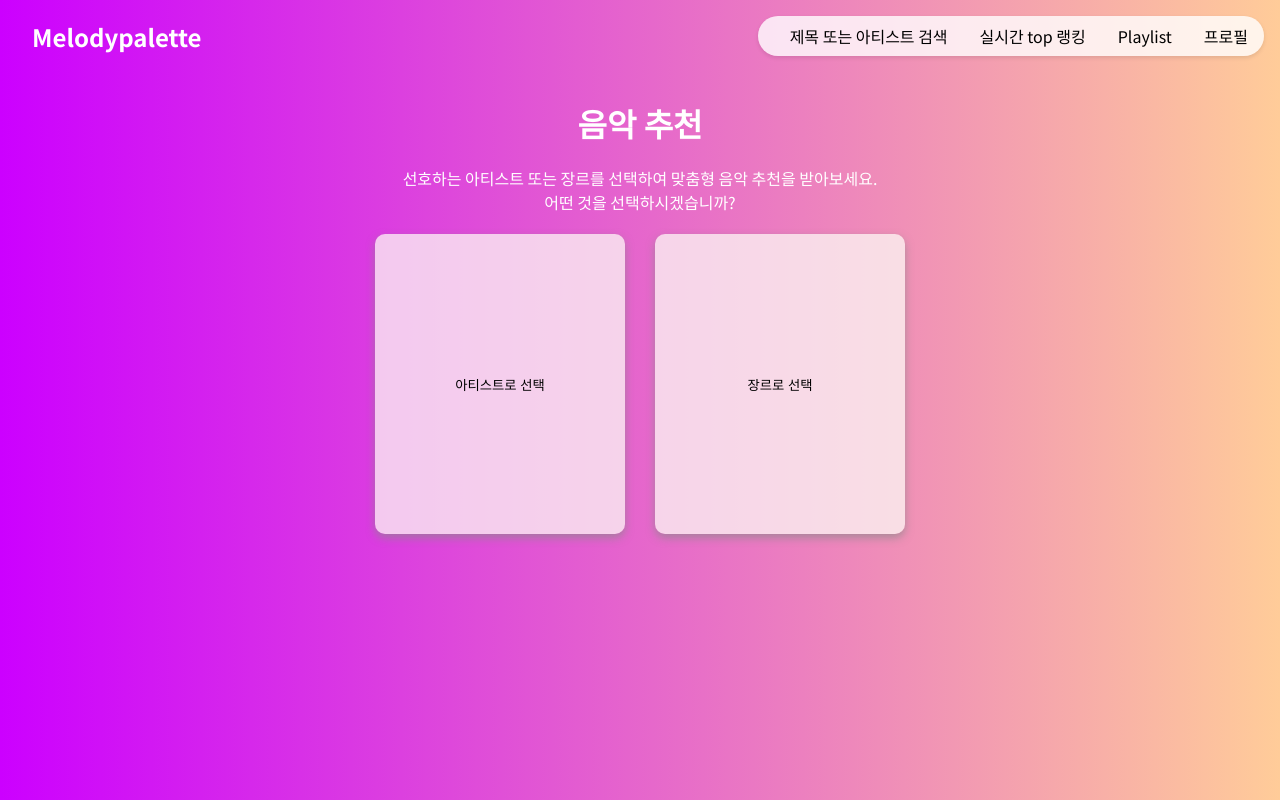
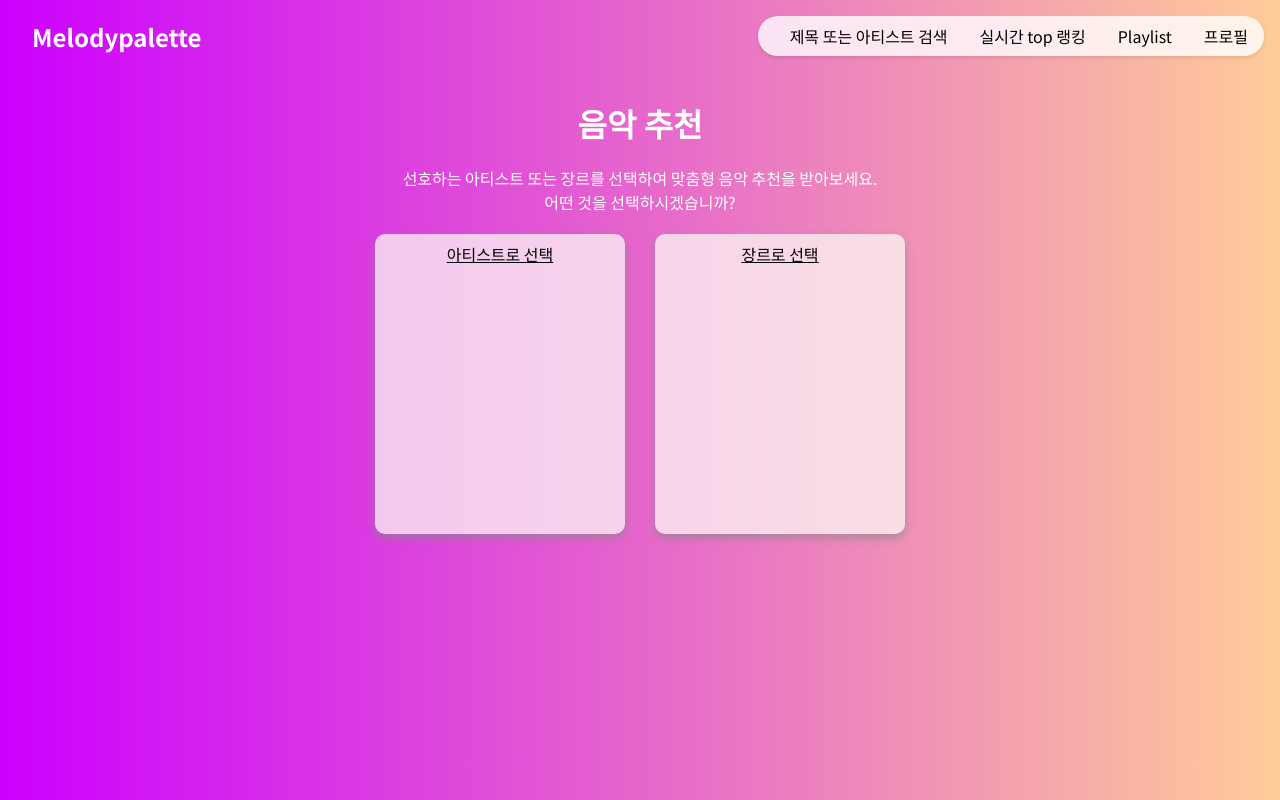
Before and after one commit to joonyoungchoi0801/melodypalette, a React (Create React App) app in the folder client/: page /recommendation in a window 1280 px wide. Built offline with nearby package versions, Linux system fonts and the light colour scheme.

Commit message:
추천 페이지에서 선호 아티스트/장르 페이지로 연결

```diff
--- a/client/src/components/App.js
+++ b/client/src/components/App.js
@@ -3,6 +3,8 @@ import { BrowserRouter as Router, Route, Routes } from 'react-router-dom';
 import Main from './Main';
 import SearchResult from './SearchResult';
 import Recommendation from './Recommendation';
+import ArtistSelection from './ArtistSelection';
+import GenreSelection from './GenreSelection';
 
 function App() {
   return (
@@ -11,6 +13,8 @@ function App() {
         <Route path="/" element={<Main />} />
         <Route path="/search" element={<SearchResult />} />
         <Route path="/recommendation" element={<Recommendation />} />
+        <Route path="/artists" element={<ArtistSelection />} />
+        <Route path="/genres" element={<GenreSelection />} />
       </Routes>
     </Router>
   );
--- a/client/src/components/Recommendation.css
+++ b/client/src/components/Recommendation.css
@@ -56,6 +56,7 @@
   height: 300px;
   border-radius: 10px;
   box-shadow: 0 4px 8px rgba(137, 137, 137, 0.676);
+  text-align: center;
 }
 
 .option-button:hover {
--- a/client/src/components/Recommendation.js
+++ b/client/src/components/Recommendation.js
@@ -1,4 +1,5 @@
 import React from 'react';
+import { Link } from 'react-router-dom';
 import './Recommendation.css';
 
 function Recommendation() {
@@ -26,8 +27,8 @@ function Recommendation() {
       </div>
       <div className='select-content'>
         <div className='options'>
-          <button className='option-button'>아티스트로 선택</button>
-          <button className='option-button'>장르로 선택</button>
+          <Link to="/artists" className='option-button'>아티스트로 선택</Link>
+          <Link to="/genres" className='option-button'>장르로 선택</Link>
         </div>
       </div>
     </div>
```
